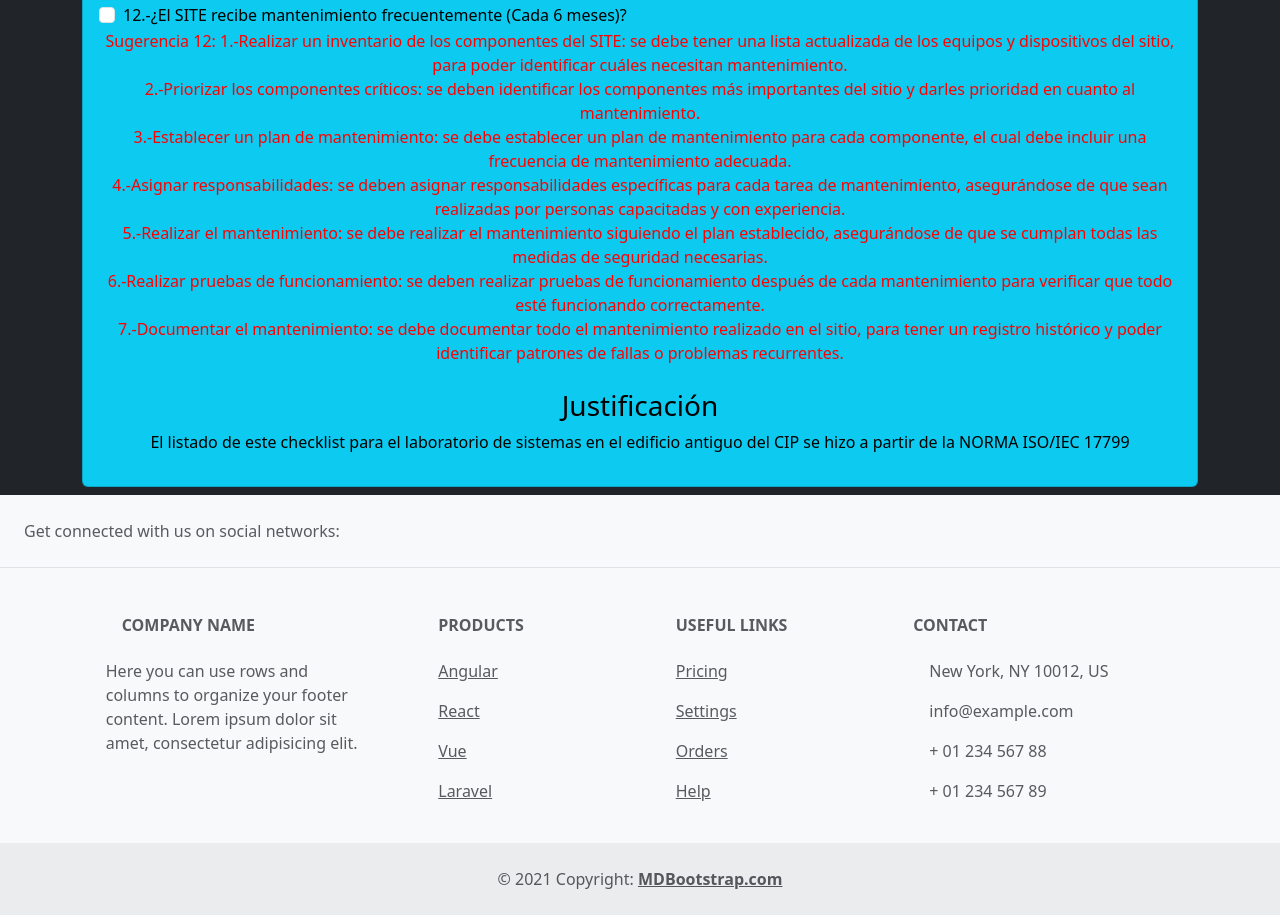
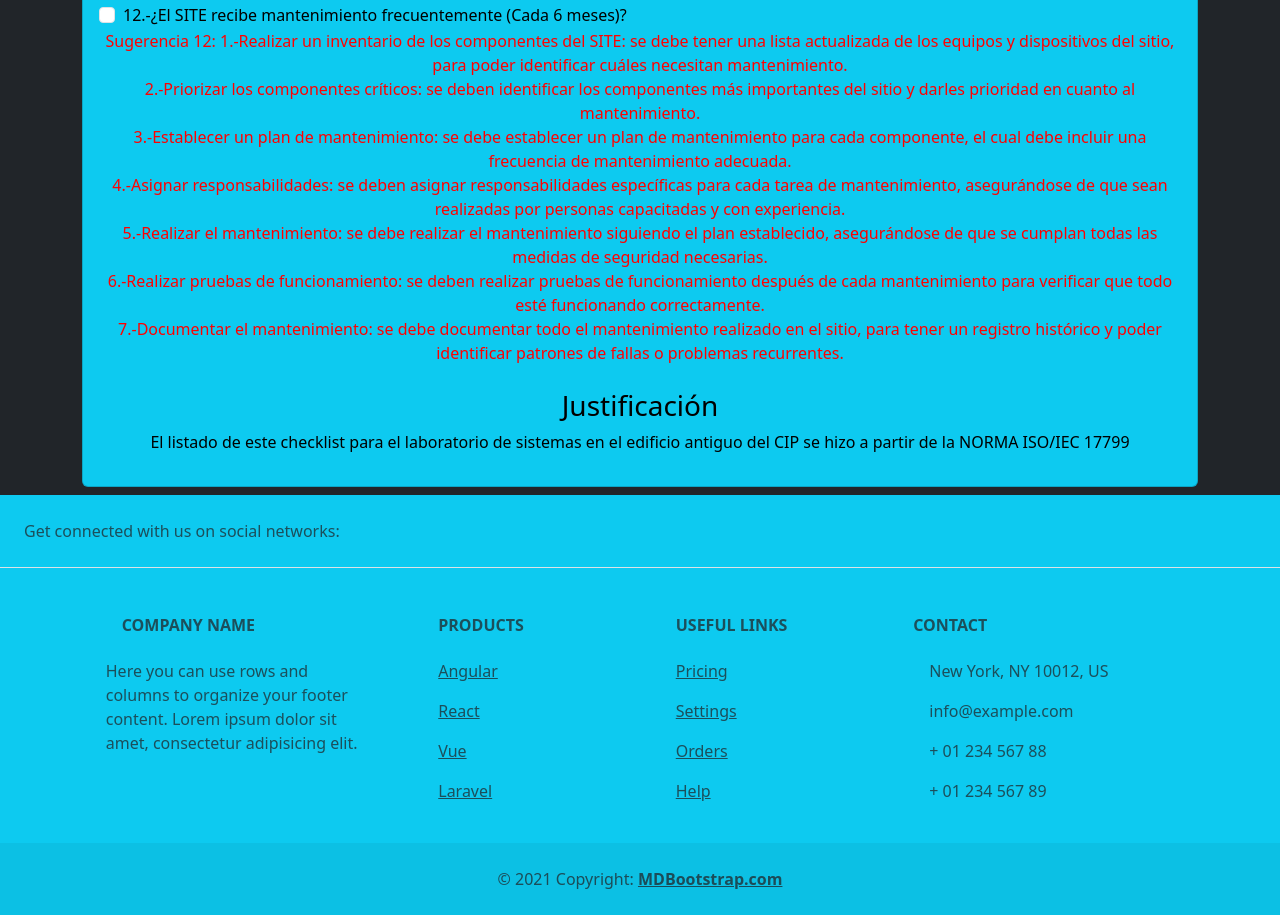
Before and after one commit to Rog3rz/NetworkChecklist, a website: page index.html in a window 1280 px wide. Shown: the part 3614-4529 px from the top of the page. Drawn offline with nearby package versions, Linux system fonts and the light colour scheme.

Commit message:
Network CIP UAL Checklist

```diff
--- a/index.html
+++ b/index.html
@@ -238,7 +238,7 @@
       </div>
     </div>
     <!-- Footer -->
-    <footer class="text-center text-lg-start bg-light text-muted mt-2">
+    <footer class="text-center text-lg-start bg-info text-muted mt-2">
       <!-- Section: Social media -->
       <section
         class="d-flex justify-content-center justify-content-lg-between p-4 border-bottom"
```
